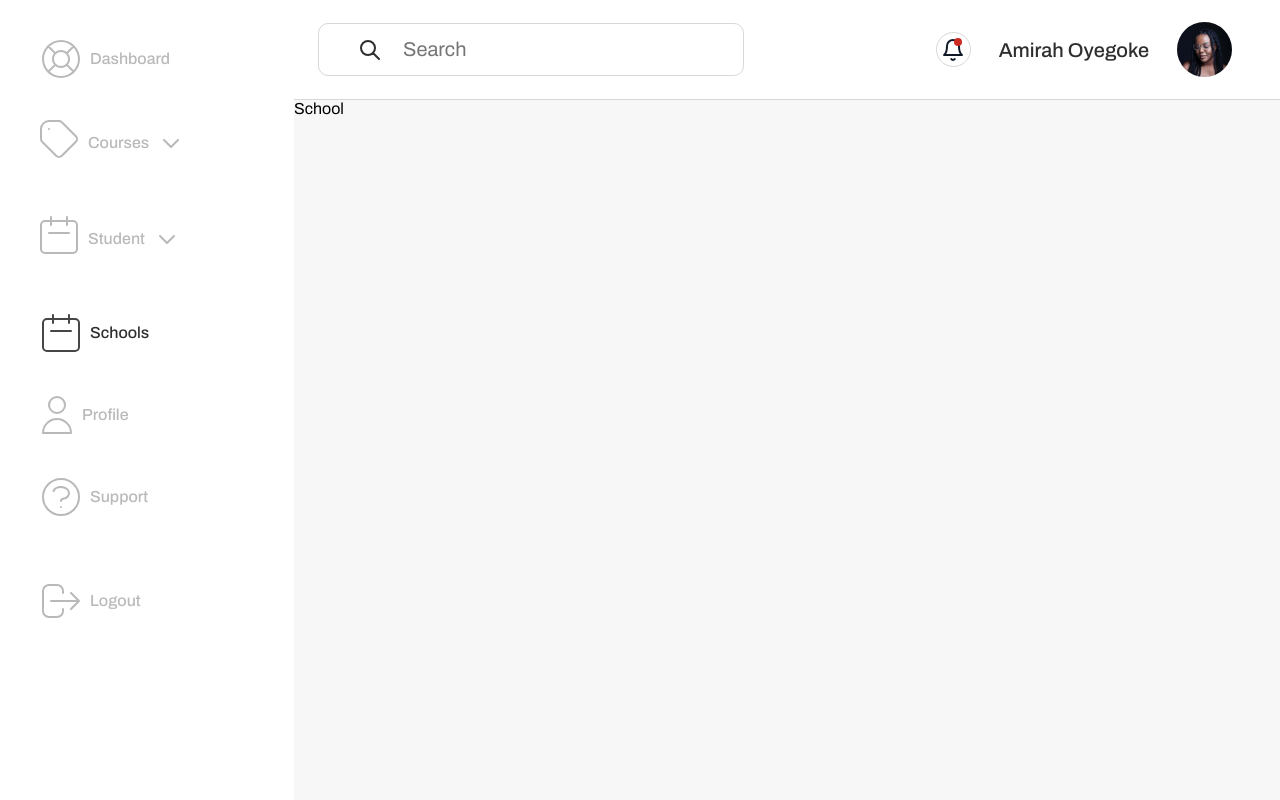
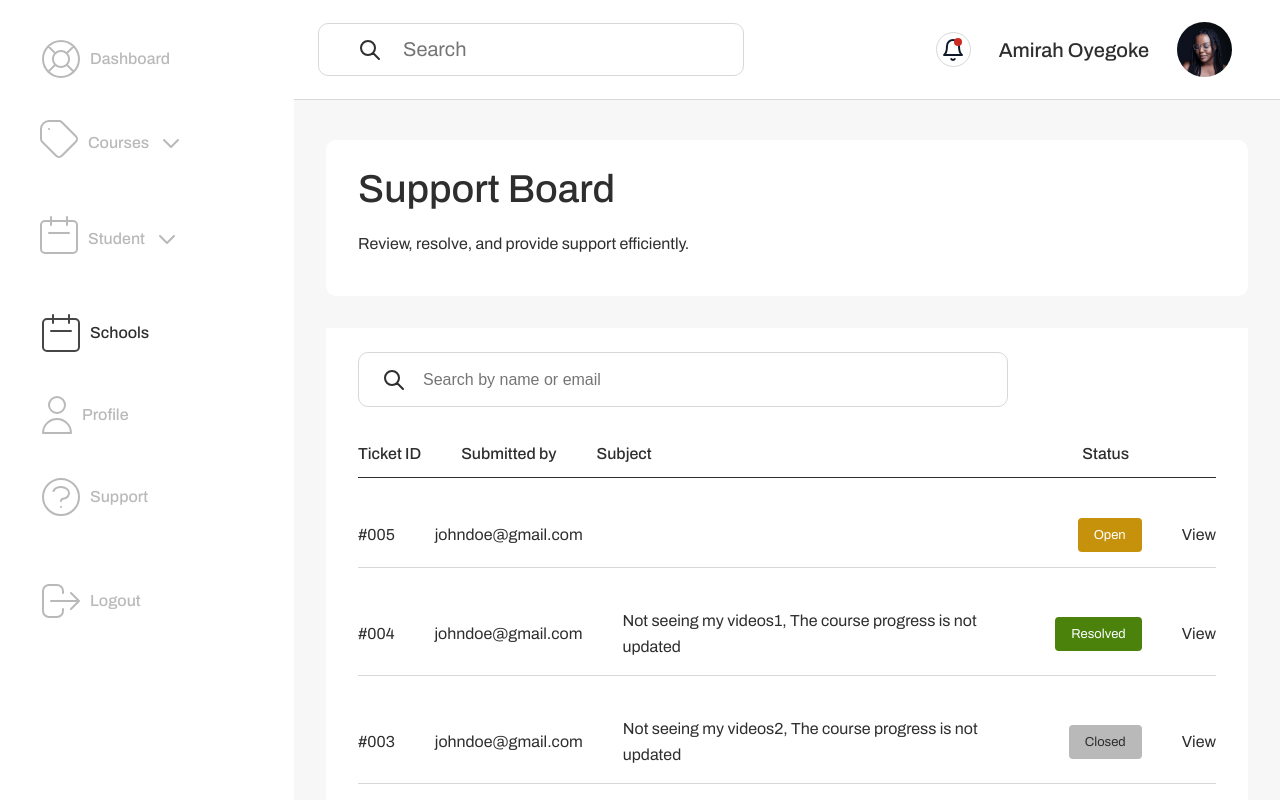
Before and after one commit to ise-africa/ise-admin-dashboard-frontend, a React (Create React App) app: page /schools in a window 1280 px wide. Built offline with nearby package versions, Linux system fonts and the light colour scheme.

Commit message:
completed the first screen for the school support page

```diff
--- a/src/App.tsx
+++ b/src/App.tsx
@@ -1,7 +1,7 @@
 import React from 'react'
 import { Navigate, Route, Routes } from 'react-router-dom'
 import ErrorPage from './Containers/404Page/404Page'
-import School from './Pages/School'
+import Schools from './Pages/Schools'
 
 
 function App() {
@@ -11,7 +11,7 @@ function App() {
           {/* <Route path="/" element={<Navigate to="/dashboard"></Navigate>} />
          <Route path="/dashboard" element={<Dashboard />} /> */}
 
-         <Route path="/schools" element={<School />} />
+         <Route path="/schools" element={<Schools />} />
 
       </Routes>
    )
--- a/src/Components/HelloUser/HelloUser.module.css
+++ b/src/Components/HelloUser/HelloUser.module.css
@@ -1,26 +1,21 @@
 .helloUser {
   padding: 24px 32px;
-  background: url("../../Assets/Images/helloUserBg.png");
   border-radius: 10px;
-  box-shadow: 0px 2px 4px -1px rgba(0, 0, 0, 0.06),
-    0px 4px 6px -1px rgba(0, 0, 0, 0.1);
-  background-position: center center;
-  background-size: cover;
-  background-repeat: no-repeat;
+  background: var(--white);
 }
 
 .helloUser>h2 {
-  color: var(--white);
+  color: var(--grey);
   font-family: Archivo;
-  font-size: 25px;
+  font-size: 39px;
   font-style: normal;
   font-weight: 500;
-  line-height: 36px;
+  line-height: 51px;
 }
 
 .helloUser>p {
   margin: 1rem 0;
-  color: var(--white);
+  color: var(--grey);
   font-family: Archivo;
   font-size: 16px;
   font-style: normal;
@@ -34,13 +29,13 @@
   width: 122px;
 }
 
-@media screen and (min-width: 767px) and (max-width: 1023px) {
+@media screen and (max-width: 1023px) {
   .helloUser {
     padding: 24px 16px;
   }
 
   .helloUser>h2 {
-    font-size: 18px;
+    font-size: 25px;
     line-height: 27px;
   }
 
@@ -54,24 +49,3 @@
     width: 122px;
   }
 }
-
-@media screen and (max-width: 767px) {
-  .helloUser {
-    padding: 24px 16px;
-  }
-
-  .helloUser>h2 {
-    font-size: 18px;
-    line-height: 27px;
-  }
-
-  .helloUser>p {
-    font-size: 14px;
-    line-height: 23px;
-    width: 100%;
-  }
-
-  .helloUser>button {
-    width: 122px;
-  }
-}
--- a/src/Components/HelloUser/HelloUser.tsx
+++ b/src/Components/HelloUser/HelloUser.tsx
@@ -1,25 +1,19 @@
 import classes from "./HelloUser.module.css";
-import Button from "../Button/Button";
 
 type HelloUserProps = {
   header: string | undefined;
   paragraph: string;
-  notIncludePay?: boolean;
-  notIncludeBg?: boolean;
   notIncludeParagraph?: boolean;
 };
 
 const HelloUser = ({
   header,
   paragraph,
-  notIncludePay,
-  notIncludeBg,
   notIncludeParagraph,
 }: HelloUserProps) => {
   return (
     <div
       className={classes.helloUser}
-      style={notIncludeBg ? { background: "#664efe" } : undefined}
     >
       <h2>{header}</h2>
       {!notIncludeParagraph && (
@@ -27,7 +21,6 @@ const HelloUser = ({
           {paragraph}
         </p>
       )}
-      {!notIncludePay && <Button type="tertiary">Pay now</Button>}
     </div>
   );
 };
--- /dev/null
+++ b/src/Containers/SchoolsContainer/SupportBoard/SupportBoard.module.css
@@ -0,0 +1,119 @@
+.container {
+    gap: 2rem;
+    display: flex;
+    padding: 40px 2rem;
+    flex-direction: column;
+
+    font-style: normal;
+    font-family: Archivo;
+}
+
+.subContainer {
+    gap: 24px;
+    display: flex;
+    flex-direction: column;
+
+    padding: 24px 32px;
+    background: var(--white);
+}
+
+.inputSection {
+    width: 100%;
+    max-width: 650px;
+    position: relative;
+}
+
+.inputSection>input {
+    width: 100%;
+    padding: 12px 20px 12px 64px;
+    border-radius: 10px;
+    border: 1px solid var(--foundation-grey-g-50, #d8d8d8);
+    background: var(--white-body-text, #fff);
+    color: var(--foundation-grey-g-900, #2e2e2e);
+    outline: none;
+    font-size: 16px;
+    font-weight: 400;
+    line-height: 29px;
+}
+
+.inputSection>svg {
+    position: absolute;
+    left: 24px;
+    top: 0;
+    bottom: 0;
+    margin: auto;
+}
+
+.tableHeader,
+.tableBody {
+    gap: 40px;
+    display: flex;
+    align-items: center;
+    justify-content: flex-start;
+
+    font-size: 16px;
+    font-weight: 400;
+    line-height: 26px;
+    color: var(--grey);
+}
+
+.tableHeader {
+    font-weight: 500;
+    padding-block: 10px;
+    border-bottom: 1px solid var(--grey);
+}
+
+.tableBody {
+    padding: 40px 0 15px;
+    border-bottom: 1px solid var(--sectionBorder);
+}
+
+.tableHeader>span:nth-child(3),
+.tableBody>span:nth-child(3) {
+    flex: 2;
+}
+
+.tableHeader>span:last-child {
+    opacity: 0;
+}
+
+.tableBody>span a:last-child {
+    color: inherit;
+    cursor: pointer;
+    text-decoration: none;
+}
+
+.status {
+    font-size: 13px;
+    font-weight: 400;
+    padding: 4px 16px;
+    border-radius: 4px;
+    color: var(--white);
+    text-transform: capitalize;
+}
+
+.open {
+    background: #C7920B;
+}
+
+.resolved {
+    background: #4A820B;
+}
+
+.closed {
+    color: var(--grey);
+    background: #B9B9B9;
+}
+
+@media screen and (min-width: 767px) and (max-width: 1023px) {
+    .container {
+        padding: 1rem;
+    }
+
+}
+
+@media screen and (max-width: 767px) {
+    .container {
+        padding: 1rem;
+    }
+}
--- /dev/null
+++ b/src/Containers/SchoolsContainer/SupportBoard/SupportBoard.tsx
@@ -0,0 +1,88 @@
+import { useContext, useState } from 'react'
+import HelloUser from '../../../Components/HelloUser/HelloUser'
+import classes from './SupportBoard.module.css'
+import { AppContext } from '../../../Context/AppContext'
+import { Link } from 'react-router-dom'
+
+const SupportBoard = () => {
+    const { supportData } = useContext(AppContext)
+
+    // States
+    const [searchTerm, setSearchTerm] = useState('')
+
+    const getStatusClass = (status: string) => {
+        switch (status) {
+            case 'open':
+                return classes.open
+            case 'closed':
+                return classes.closed
+            case 'resolved':
+                return classes.resolved
+        }
+    }
+
+    const filteredSupportData = supportData.filter(data => {
+        return (
+            data.email.toLowerCase().includes(searchTerm.toLowerCase()) ||
+            data.name.toLowerCase().includes(searchTerm.toLowerCase())
+        )
+    });
+
+    return (
+        <div className={classes.container}>
+            <HelloUser
+                header='Support Board'
+                paragraph='Review, resolve, and provide support efficiently.'
+            />
+            <div className={classes.subContainer}>
+                <div className={classes.inputSection}>
+                    <input
+                        type="text"
+                        value={searchTerm}
+                        onChange={e => setSearchTerm(e.target.value)}
+                        placeholder="Search by name or email"
+                    />
+                    <svg
+                        xmlns="http://www.w3.org/2000/svg"
+                        width="24"
+                        height="24"
+                        viewBox="0 0 24 24"
+                        fill="none"
+                    >
+                        <path
+                            d="M21 21L15 15M17 10C17 13.866 13.866 17 10 17C6.13401 17 3 13.866 3 10C3 6.13401 6.13401 3 10 3C13.866 3 17 6.13401 17 10Z"
+                            stroke="#2E2E2E"
+                            strokeWidth="2"
+                            stroke-linecap="round"
+                            strokeLinejoin="round"
+                        />
+                    </svg>
+                </div>
+
+                <div className={classes.content}>
+                    <div className={classes.tableHeader}>
+                        <span>Ticket ID</span>
+                        <span>Submitted by</span>
+                        <span>Subject</span>
+                        <span>Status</span>
+                        <span>Action</span>
+                    </div>
+                    {filteredSupportData.map((data, i) => {
+                        const statusClassName = getStatusClass(data.status)
+                        return (
+                            <div key={i} className={classes.tableBody}>
+                                <span>{data.id}</span>
+                                <span>{data.email}</span>
+                                <span>{data.subject}</span>
+                                <span className={`${statusClassName} ${classes.status}`}>{data.status}</span>
+                                <span><Link to="">View</Link></span>
+                            </div>
+                        )
+                    })}
+                </div>
+            </div>
+        </div>
+    )
+}
+
+export default SupportBoard
--- a/src/Context/AppContext.tsx
+++ b/src/Context/AppContext.tsx
@@ -1,5 +1,6 @@
 import React, { createContext, Dispatch, SetStateAction, useEffect, useState } from 'react';
 import { sideNavItems } from '../Utilities/sideNavItems';
+import { supportTrackingData, supportTrackingDataType } from '../Utilities/supportTracking';
 
 type AppContextProviderProps = {
   children: React.ReactNode
@@ -25,6 +26,9 @@ type AppContextProps = {
   setDisplayShareModal: Dispatch<SetStateAction<boolean>>
   navItmesState: any[]
   setNavItemsState: Dispatch<SetStateAction<any>>
+  supportData: supportTrackingDataType
+  setSupportData: Dispatch<SetStateAction<supportTrackingDataType>>
+
 }
 
 export const AppContext = createContext({} as AppContextProps)
@@ -52,6 +56,8 @@ const AppContextProvider = ({ children }: AppContextProviderProps) => {
     })
   )
 
+  const [supportData, setSupportData] = useState<supportTrackingDataType>(supportTrackingData)
+
   //   Effects
   useEffect(() => {
     setScreenWidthState(screenWidth)
@@ -69,6 +75,8 @@ const AppContextProvider = ({ children }: AppContextProviderProps) => {
         setDisplayShareModal,
         navItmesState,
         setNavItemsState,
+        supportData,
+        setSupportData,
       }}
     >
       {children}
--- a/src/Pages/School.tsx
+++ /dev/null
@@ -1,9 +0,0 @@
-import Layout from '../Components/Layout/Layout'
-
-const School = () => {
-  return (
-    <Layout>School</Layout>
-  )
-}
-
-export default School
--- /dev/null
+++ b/src/Pages/Schools.tsx
@@ -0,0 +1,12 @@
+import Layout from '../Components/Layout/Layout'
+import SupportBoard from '../Containers/SchoolsContainer/SupportBoard/SupportBoard'
+
+const Schools = () => {
+  return (
+    <Layout>
+      <SupportBoard />
+    </Layout>
+  )
+}
+
+export default Schools
--- /dev/null
+++ b/src/Utilities/supportTracking.tsx
@@ -0,0 +1,45 @@
+export type supportTrackingDataType = {
+    id: string;
+    name: string;
+    email: string;
+    status: string;
+    subject: string;
+}[];
+
+export const supportTrackingData: supportTrackingDataType = [
+    {
+        id: "#005",
+        status: 'open',
+        email: 'johndoe@gmail.com',
+        name: 'James Smith',
+        subject: '',
+    },
+    {
+        id: "#004",
+        status: 'resolved',
+        email: 'johndoe@gmail.com',
+        name: 'Ginna Lacell',
+        subject: 'Not seeing my videos1, The course progress is not updated',
+    },
+    {
+        id: "#003",
+        status: 'closed',
+        email: 'johndoe@gmail.com',
+        name: 'Sarah Green',
+        subject: 'Not seeing my videos2, The course progress is not updated',
+    },
+    {
+        id: "#002",
+        status: 'closed',
+        email: 'johndoe@gmail.com',
+        name: 'Willliams Brown',
+        subject: 'Not seeing my videos3, The course progress is not updated',
+    },
+    {
+        id: "#001",
+        status: 'closed',
+        email: 'johndoe@gmail.com',
+        name: 'Dennis Toughly',
+        subject: 'Not seeing my videos, The course progress is not updated',
+    },
+];
```
